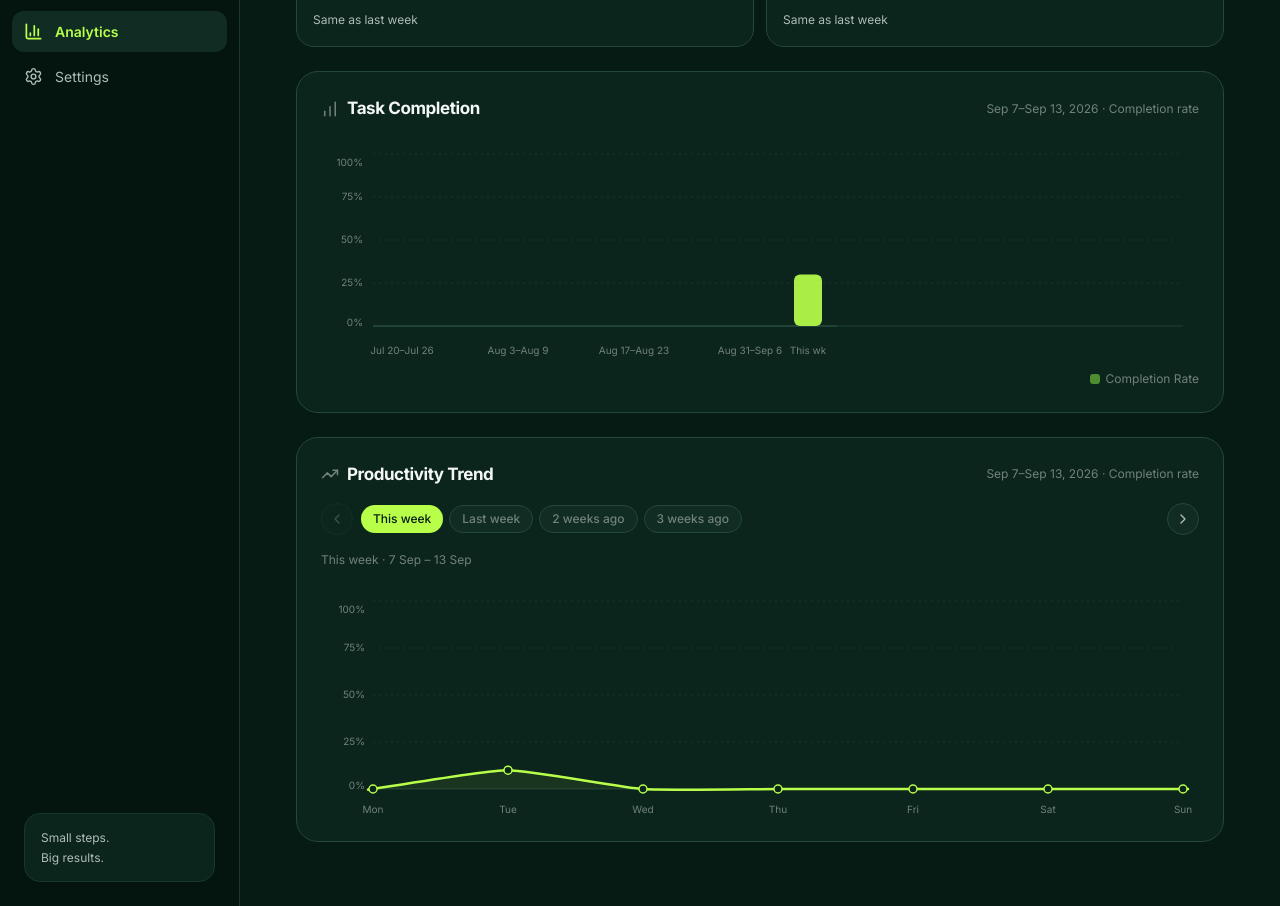
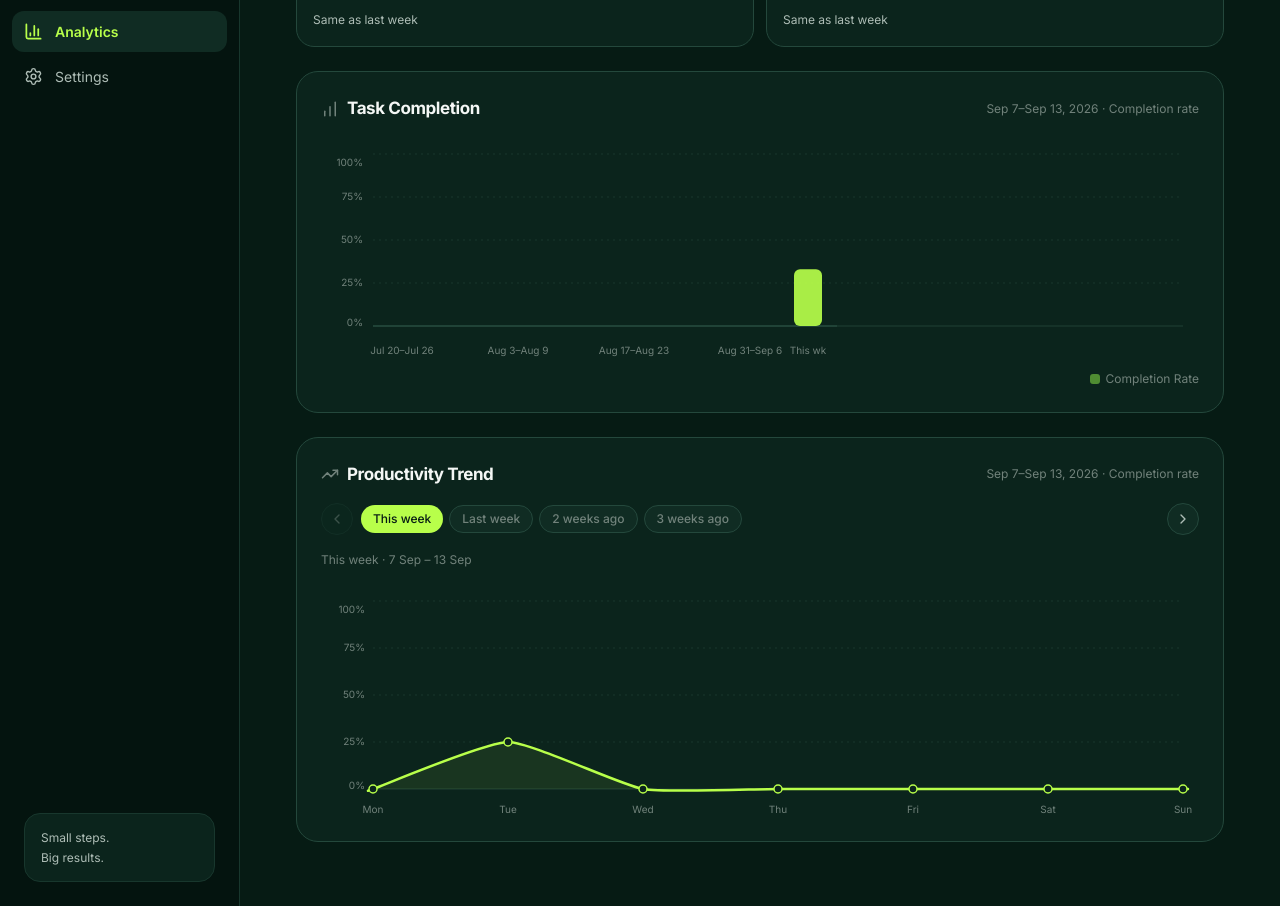
Before and after one commit to Vishal-web-ai/Personal-Progress-Tracker, a Next.js app: page /analytics in a window 1280 px wide. Shown: the part 220-1126 px from the top of the page. Built offline with nearby package versions, Linux system fonts and the light colour scheme.

Commit message:
feat: task completion from weekly tasks, productivity trend from daily tasks

```diff
--- a/src/components/analytics/AnalyticsContent.tsx
+++ b/src/components/analytics/AnalyticsContent.tsx
@@ -98,14 +98,18 @@ export function AnalyticsContent() {
   const [transitionKey, setTransitionKey] = useState(0);
   const [weekOffset, setWeekOffset] = useState(0);
 
+  // Filter tasks by bucket for each chart
+  const weeklyTasks = useMemo(() => tasks.filter((t) => t.bucket === "weekly"), [tasks]);
+  const dailyTasks = useMemo(() => tasks.filter((t) => t.bucket === "daily"), [tasks]);
+
   const set = useMemo(
-    () => buildPeriodSet(period, tasks, sessions),
-    [period, tasks, sessions]
+    () => buildPeriodSet(period, weeklyTasks, sessions),
+    [period, weeklyTasks, sessions]
   );
 
   const weekData = useMemo(
-    () => buildWeekDays(weekOffset, tasks, sessions),
-    [weekOffset, tasks, sessions]
+    () => buildWeekDays(weekOffset, dailyTasks, sessions),
+    [weekOffset, dailyTasks, sessions]
   );
 
   const hasAnyData = useMemo(
```
